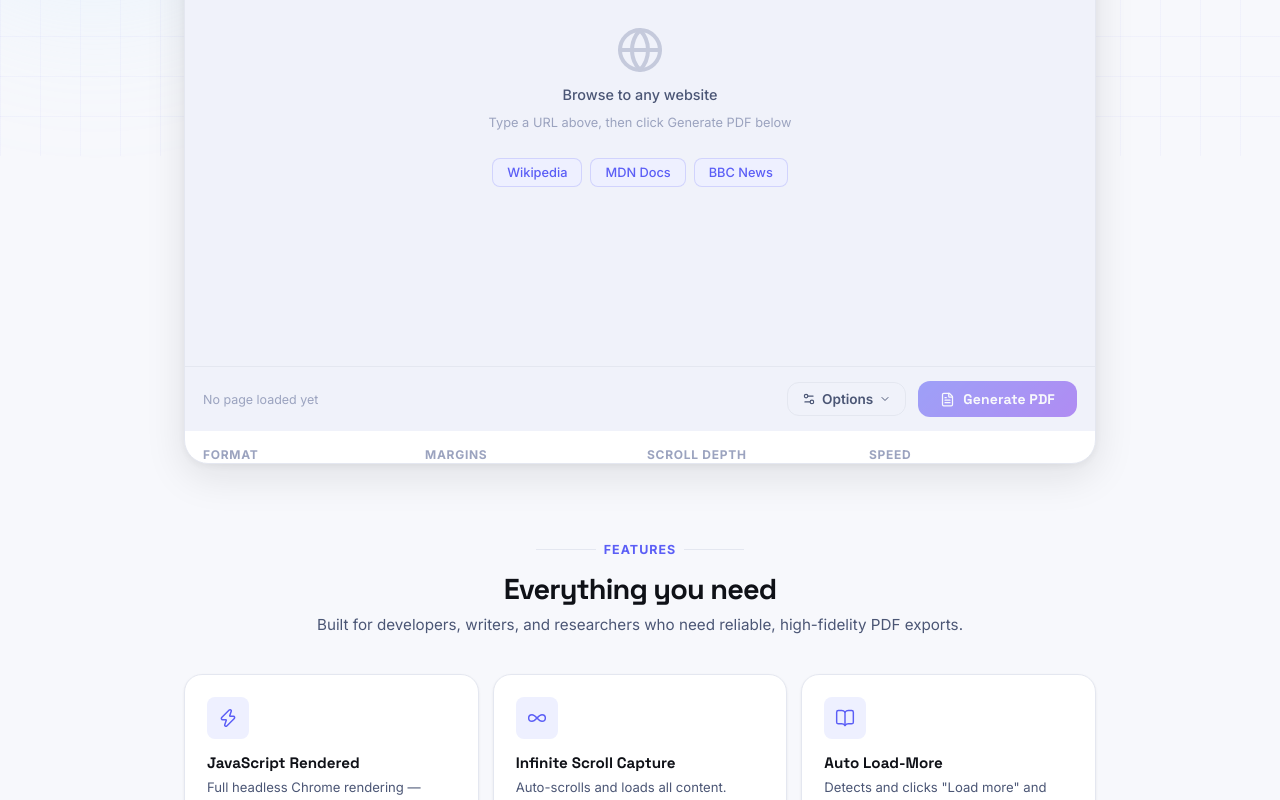
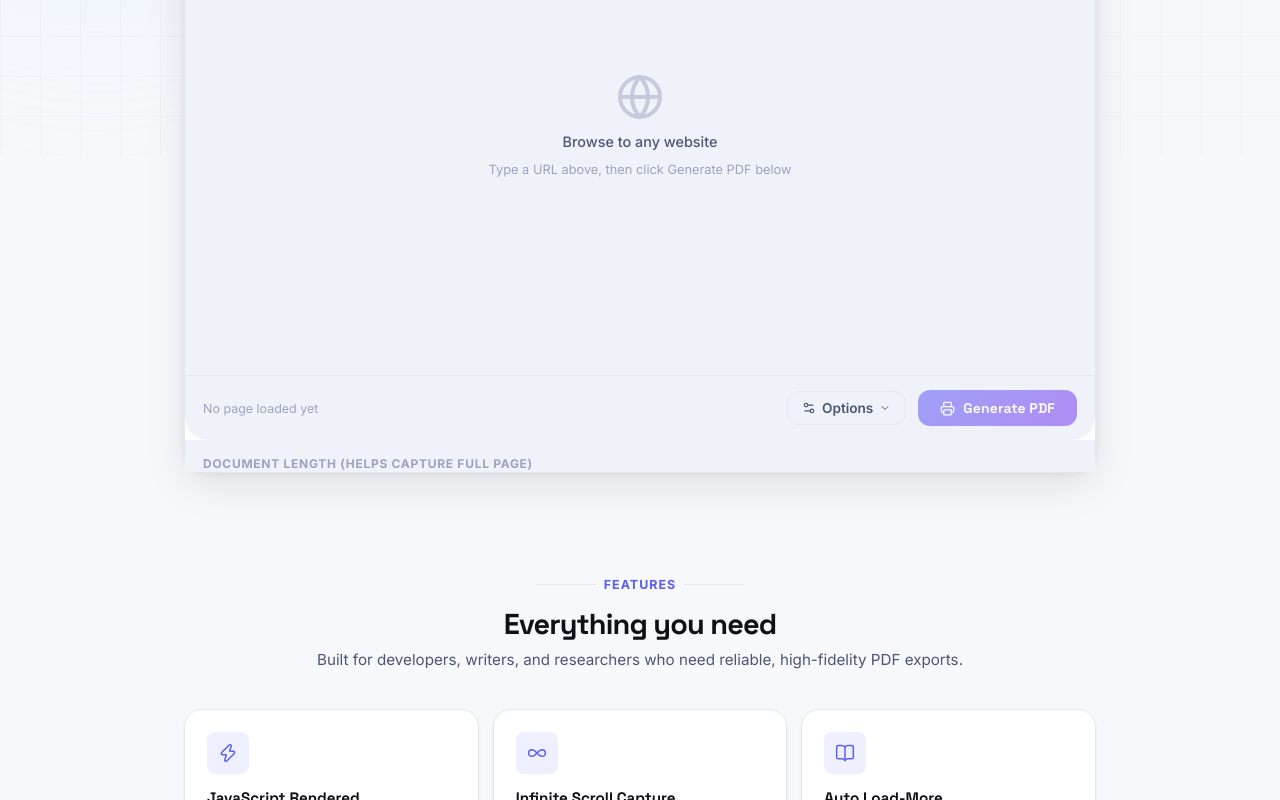
Before and after one commit to Satbir-Singh-42/PDF, a Next.js app: page / in a window 1280 px wide. Shown: the part 644-1444 px from the top of the page. Built offline with nearby package versions, Linux system fonts and the light colour scheme.

Commit message:
feat: switch to native window.print() generation to bypass Cloudflare and fix layout

```diff
--- a/app/globals.css
+++ b/app/globals.css
@@ -344,12 +344,12 @@ input, select { font-family: inherit; }
   border: 1px solid var(--border);
   border-radius: var(--radius-xl);
   box-shadow: var(--shadow-lg);
-  overflow: hidden;
   animation: fadeInUp 0.5s ease 0.24s both;
 }
 .browser-chrome {
   background: var(--surface-2);
   border-bottom: 1px solid var(--border);
+  border-radius: calc(var(--radius-xl) - 1px) calc(var(--radius-xl) - 1px) 0 0;
   padding: 10px 14px;
   display: flex; align-items: center; gap: 10px;
 }
@@ -621,3 +621,45 @@ input, select { font-family: inherit; }
 .cs-option:hover { background: var(--surface-2); color: var(--text-1); }
 .cs-option.active { color: var(--accent); font-weight: 600; background: var(--accent-soft); }
 .cs-check { color: var(--accent); flex-shrink: 0; }
+
+/* ─── Print Styles ─────────────────────────────────────────────── */
+@media print {
+  /* Hide all UI except the iframe */
+  nav, .hero, .browser-chrome, .options-panel, .bottom-action-bar, footer, .feature-cards, .bg-grid, .bg-blob, .browser-overlay {
+    display: none !important;
+  }
+
+  body, .app-wrapper, .container, main {
+    padding: 0 !important;
+    margin: 0 !important;
+    max-width: 100% !important;
+    background: transparent !important;
+  }
+
+  .browser-card {
+    position: absolute;
+    left: 0;
+    top: 0;
+    width: 100% !important;
+    border: none !important;
+    box-shadow: none !important;
+    border-radius: 0 !important;
+    margin: 0 !important;
+    padding: 0 !important;
+    overflow: visible !important;
+  }
+
+  /* Expand viewport to user-selected height to capture full cross-origin page */
+  .browser-viewport {
+    height: var(--print-height, 15000px) !important;
+    overflow: visible !important;
+  }
+
+  .browser-iframe {
+    width: 100% !important;
+    height: var(--print-height, 15000px) !important;
+    position: absolute;
+    top: 0;
+    left: 0;
+  }
+}
--- a/app/page.tsx
+++ b/app/page.tsx
@@ -1,33 +1,24 @@
 "use client";
-import { useState, useRef, useCallback } from "react";
+import { useState, useRef, useCallback, useEffect } from "react";
 import {
   Globe, ArrowLeft, ArrowRight, RotateCw, X,
   Lock, AlertTriangle, ArrowUpRight, Search,
   FileText, Download, CheckCircle, FileWarning,
-  Loader2, XCircle, Settings2, ChevronDown
+  Settings2, ChevronDown, Printer
 } from "lucide-react";
 import { CustomSelect } from "@/components/CustomSelect";
-import ProgressBar from "@/components/ProgressBar";
 import FeatureCards from "@/components/FeatureCards";
-import type { PdfOptions, AppState, ProgressEvent } from "@/lib/types";
 
 /* ── constants ──────────────────────────────────────────────── */
 const BLOCKED = ["localhost", "127.0.0.1", "0.0.0.0", "[::1]"];
 
-const FORMAT_OPTS  = [{ value:"A4", label:"A4" }, { value:"Letter", label:"Letter" }, { value:"fullpage", label:"Full Page" }];
-const MARGIN_OPTS  = [{ value:"none", label:"No margins" }, { value:"small", label:"Small" }, { value:"normal", label:"Normal" }];
-const SCROLL_OPTS  = [{ value:10, label:"10 scrolls" }, { value:25, label:"25 scrolls" }, { value:50, label:"50 scrolls" }, { value:100, label:"100 scrolls" }, { value:0, label:"Unlimited ∞" }];
-const SPEED_OPTS   = [{ value:"fast", label:"Fast" }, { value:"normal", label:"Normal" }, { value:"slow", label:"Slow" }];
-
-const FAKE_STEPS: ProgressEvent[] = [
-  { stage:"fetching",   message:"Launching browser…",          percent:8  },
-  { stage:"fetching",   message:"Opening page…",               percent:16 },
-  { stage:"scrolling",  message:"Page loaded — scrolling…",    percent:26, scrollCount:1,  maxScrolls:25 },
-  { stage:"scrolling",  message:"Capturing content…",          percent:40, scrollCount:8,  maxScrolls:25 },
-  { stage:"scrolling",  message:"Loading more content…",       percent:54, scrollCount:15, maxScrolls:25 },
-  { stage:"scrolling",  message:"Almost at the bottom…",       percent:66, scrollCount:22, maxScrolls:25 },
-  { stage:"generating", message:"Rendering full page…",        percent:79 },
-  { stage:"generating", message:"Generating PDF file…",        percent:92 },
+// 1 page is roughly 1100px in print
+const LENGTH_OPTS = [
+  { value: 1200, label: "Screen size (1 page)" },
+  { value: 5500, label: "Short (~5 pages)" },
+  { value: 16500, label: "Medium (~15 pages)" },
+  { value: 33000, label: "Long (~30 pages)" },
+  { value: 55000, label: "Extra Long (~50 pages)" },
 ];
 
 function isSelf(url: string) {
@@ -54,18 +45,14 @@ export default function HomePage() {
   const [histIdx, setHistIdx]       = useState(-1);
   const ifrRef = useRef<HTMLIFrameElement>(null);
 
-  /* options state */
-  const [opts, setOpts] = useState<PdfOptions>({
-    format:"A4", margins:"normal", maxScrolls:25, scrollDelay:"normal", includeBackground:true
-  });
+  /* print options */
+  const [printHeight, setPrintHeight] = useState<number>(16500);
   const [optsOpen, setOptsOpen] = useState(false);
-  const setOpt = <K extends keyof PdfOptions>(k: K, v: PdfOptions[K]) =>
-    setOpts(o => ({ ...o, [k]: v }));
 
-  /* pdf state */
-  const [appState, setAppState] = useState<AppState>({ status:"idle" });
-  const abortRef = useRef<AbortController | null>(null);
-  const timerRef = useRef<ReturnType<typeof setInterval> | null>(null);
+  /* Apply CSS variable to document so @media print can pick it up */
+  useEffect(() => {
+    document.documentElement.style.setProperty('--print-height', `${printHeight}px`);
+  }, [printHeight]);
 
   /* ── browser navigation ─────────────────────────────────── */
   const navigate = useCallback((raw: string) => {
@@ -92,61 +79,24 @@ export default function HomePage() {
     } catch { /* cross-origin */ }
   };
 
-  /* ── PDF generation ─────────────────────────────────────── */
-  function startFakeProgress() {
-    const steps = FAKE_STEPS.map(s => s.stage === "scrolling" ? { ...s, maxScrolls: opts.maxScrolls } : s);
-    let i = 0;
-    setAppState({ status:"loading", progress: steps[0] });
-    timerRef.current = setInterval(() => {
-      i++;
-      if (i < steps.length) setAppState({ status:"loading", progress: steps[i] });
-      else clearInterval(timerRef.current!);
-    }, 2200);
-  }
-  function stopFakeProgress() {
-    if (timerRef.current) { clearInterval(timerRef.current); timerRef.current = null; }
-  }
-
-  async function handleGenerate() {
+  /* ── Print generation ───────────────────────────────────── */
+  function handleGenerate() {
     const url = loadedUrl.trim();
     if (!url || isSelf(url)) return;
 
-    abortRef.current = new AbortController();
-    startFakeProgress();
+    // Close options panel before printing so it isn't rendered
+    setOptsOpen(false);
 
-    try {
-      const res = await fetch("/api/generate-pdf", {
-        method:"POST",
-        headers:{ "Content-Type":"application/json" },
-        body: JSON.stringify({ url, options: opts }),
-        signal: abortRef.current.signal,
-      });
-      stopFakeProgress();
-
-      if (!res.ok) {
-        const b = await res.json().catch(() => ({ error:"Server error." }));
-        throw new Error(b.error ?? `Error ${res.status}`);
+    // Slight delay to allow CSS variable and options panel close to apply
+    setTimeout(() => {
+      window.print();
+    }, 100);
   }
 
-      const filename    = res.headers.get("X-Filename") ?? "download.pdf";
-      const sizeKb      = Number(res.headers.get("X-Size-KB") ?? "0");
-      const blob        = await res.blob();
-      const downloadUrl = URL.createObjectURL(blob);
-
-      setAppState({ status:"success", downloadUrl, filename, sizeKb });
-      const a = document.createElement("a"); a.href = downloadUrl; a.download = filename; a.click();
-    } catch (err: unknown) {
-      stopFakeProgress();
-      if ((err as Error).name === "AbortError") return;
-      setAppState({ status:"error", message: err instanceof Error ? err.message : "Unexpected error." });
-    }
-  }
-
-  const isLoading  = appState.status === "loading";
   const isSecure   = loadedUrl.startsWith("https://");
   const canBack    = histIdx > 0;
   const canFwd     = histIdx < history.length - 1;
-  const canGenerate = !!loadedUrl && !isSelf(loadedUrl) && !isLoading;
+  const canGenerate = !!loadedUrl && !isSelf(loadedUrl);
 
   return (
     <>
@@ -176,13 +126,13 @@ export default function HomePage() {
             <section className="hero">
               <h1>Browse Any Page,<br /><span className="gradient-text">Download as PDF</span></h1>
               <p className="hero-sub">
-                Navigate to any website below — novels, docs, news, anything.
-                Hit Generate PDF and we'll auto-scroll and capture every bit of it.
+                Navigate to any website below. When you're ready, hit Generate PDF to trigger
+                your device's native print-to-PDF tool (works perfectly on mobile!).
               </p>
             </section>
 
             {/* ── Browser Card ────────────────────────────────── */}
-            <div className="browser-card" style={{ marginBottom: 14 }}>
+            <div className="browser-card" style={{ marginBottom: 40 }}>
 
               {/* Chrome bar */}
               <div className="browser-chrome">
@@ -211,7 +161,7 @@ export default function HomePage() {
                       className="browser-url-input"
                       value={addrInput}
                       onChange={e => setAddrInput(e.target.value)}
-                      placeholder="Type a URL or search — e.g. fenrirealm.com/series/…"
+                      placeholder="Type a URL or search — e.g. fenrirealm.com"
                       autoComplete="off" spellCheck={false}
                       aria-label="Browser address bar"
                     />
@@ -235,7 +185,7 @@ export default function HomePage() {
               </div>
 
               {/* Viewport */}
-              <div className="browser-viewport" style={{ height: 520 }}>
+              <div className="browser-viewport">
                 {ifrLoading && <div className="browser-loading-bar"/>}
 
                 {!loadedUrl && !ifrError && (
@@ -243,20 +193,6 @@ export default function HomePage() {
                     <Globe size={48}/>
                     <p className="browser-overlay-text">Browse to any website</p>
                     <p className="browser-overlay-sub">Type a URL above, then click Generate PDF below</p>
-                    <div style={{ display:"flex", gap:8, marginTop:16, flexWrap:"wrap", justifyContent:"center" }}>
-                      {[
-                        { label:"Wikipedia", url:"https://en.wikipedia.org/wiki/Main_Page" },
-                        { label:"MDN Docs",  url:"https://developer.mozilla.org" },
-                        { label:"BBC News",  url:"https://www.bbc.com/news" },
-                      ].map(q => (
-                        <button key={q.label} type="button" onClick={() => navigate(q.url)}
-                          style={{ padding:"6px 14px", borderRadius:8, fontSize:"0.8rem", fontWeight:500,
-                            background:"var(--accent-soft)", color:"var(--accent)",
-                            border:"1px solid rgba(91,94,246,0.2)", cursor:"pointer" }}>
-                          {q.label}
-                        </button>
-                      ))}
-                    </div>
                   </div>
                 )}
 
@@ -264,7 +200,7 @@ export default function HomePage() {
                   <div className="browser-overlay">
                     <AlertTriangle size={40} color="var(--danger)" style={{ opacity:0.8 }}/>
                     <p className="browser-overlay-text">Can't display this page</p>
-                    <p className="browser-overlay-sub">This site blocks embedding. You can still generate a PDF — click the button below.</p>
+                    <p className="browser-overlay-sub">This site blocks embedding.</p>
                   </div>
                 )}
 
@@ -282,9 +218,11 @@ export default function HomePage() {
               </div>
 
               {/* ── Bottom action bar (inside browser card) ── */}
-              <div style={{
+              <div className="bottom-action-bar" style={{
                 borderTop:"1px solid var(--border)", background:"var(--surface-2)",
-                padding:"14px 18px", display:"flex", alignItems:"center", gap:12, flexWrap:"wrap"
+                padding:"14px 18px", display:"flex", alignItems:"center", gap:12, flexWrap:"wrap",
+                borderBottomLeftRadius: optsOpen ? 0 : "calc(var(--radius-xl) - 1px)",
+                borderBottomRightRadius: optsOpen ? 0 : "calc(var(--radius-xl) - 1px)"
               }}>
                 {/* URL pill */}
                 {loadedUrl ? (
@@ -312,14 +250,7 @@ export default function HomePage() {
                   <ChevronDown size={12} style={{ transform: optsOpen ? "rotate(180deg)" : "none", transition:"0.2s" }}/>
                 </button>
 
-                {/* Generate PDF */}
-                {isLoading ? (
-                  <button type="button" className="cancel-btn"
-                    onClick={() => { abortRef.current?.abort(); stopFakeProgress(); setAppState({ status:"idle" }); }}
-                    style={{ padding:"9px 18px", fontSize:"0.875rem" }}>
-                    <XCircle size={15}/> Cancel
-                  </button>
-                ) : (
+                {/* Generate PDF (Native Print) */}
                 <button
                   id="generate-btn"
                   type="button"
@@ -328,67 +259,34 @@ export default function HomePage() {
                   onClick={handleGenerate}
                   style={{ width:"auto", padding:"9px 22px", fontSize:"0.875rem" }}
                 >
-                    {isLoading
-                      ? <><span className="btn-spinner"/> Generating…</>
-                      : <><FileText size={15}/> Generate PDF</>
-                    }
+                  <Printer size={15}/> Generate PDF
                 </button>
-                )}
               </div>
 
               {/* Inline options panel */}
-              <div className={`options-panel ${optsOpen ? "open" : ""}`} style={{ borderTop: optsOpen ? "1px solid var(--border)" : "none" }}>
+              <div className={`options-panel ${optsOpen ? "open" : ""}`} style={{
+                borderTop: optsOpen ? "1px solid var(--border)" : "none",
+                borderBottomLeftRadius: optsOpen ? "calc(var(--radius-xl) - 1px)" : 0,
+                borderBottomRightRadius: optsOpen ? "calc(var(--radius-xl) - 1px)" : 0,
+                background: "var(--surface-2)"
+              }}>
                 <div className="options-inner" style={{ padding:"16px 18px" }}>
-                  <div className="options-grid">
-                    <CustomSelect id="opt-format"  label="Format"      options={FORMAT_OPTS}  value={opts.format}      onChange={v => setOpt("format", v as PdfOptions["format"])} />
-                    <CustomSelect id="opt-margins" label="Margins"     options={MARGIN_OPTS}  value={opts.margins}     onChange={v => setOpt("margins", v as PdfOptions["margins"])} />
-                    <CustomSelect id="opt-scrolls" label="Scroll Depth" options={SCROLL_OPTS} value={opts.maxScrolls}  onChange={v => setOpt("maxScrolls", Number(v))} />
-                    <CustomSelect id="opt-speed"   label="Speed"       options={SPEED_OPTS}   value={opts.scrollDelay} onChange={v => setOpt("scrollDelay", v as PdfOptions["scrollDelay"])} />
-                    <div>
-                      <div style={{ fontSize:"0.75rem", fontWeight:700, color:"var(--text-3)", textTransform:"uppercase", letterSpacing:"0.06em", marginBottom:7 }}>
-                        Backgrounds
-                      </div>
-                      <div className="toggle-row">
-                        <span>Include backgrounds</span>
-                        <label className="toggle-switch">
-                          <input type="checkbox" checked={opts.includeBackground} onChange={e => setOpt("includeBackground", e.target.checked)}/>
-                          <span className="toggle-track"/>
-                        </label>
+                  <div className="options-grid" style={{ gridTemplateColumns: "1fr" }}>
+                    <CustomSelect
+                      id="opt-length"
+                      label="Document Length (Helps capture full page)"
+                      options={LENGTH_OPTS}
+                      value={printHeight}
+                      onChange={v => setPrintHeight(Number(v))}
+                    />
+                    <p style={{ fontSize:"0.8rem", color:"var(--text-3)", marginTop: "-8px" }}>
+                      Since we use your device's native PDF generator, we have to artificially expand the page height to capture everything.
+                      Choose a length that roughly matches the article length.
+                    </p>
                   </div>
                 </div>
               </div>
             </div>
-              </div>
-            </div>
-
-            {/* ── Progress ─────────────────────────────────── */}
-            {appState.status === "loading" && <ProgressBar progress={appState.progress}/>}
-
-            {/* ── Success ──────────────────────────────────── */}
-            {appState.status === "success" && (
-              <div className="success-card">
-                <div className="success-icon-wrap"><CheckCircle size={24} color="white"/></div>
-                <h2 className="success-title">PDF Ready!</h2>
-                <p className="success-sub">{appState.filename}{appState.sizeKb > 0 ? ` · ${appState.sizeKb} KB` : ""}</p>
-                <a id="download-btn" href={appState.downloadUrl} download={appState.filename} className="download-btn">
-                  <Download size={16}/> Download Again
-                </a>
-                <button type="button" className="reset-link" onClick={() => setAppState({ status:"idle" })}>
-                  ← Convert another page
-                </button>
-              </div>
-            )}
-
-            {/* ── Error ────────────────────────────────────── */}
-            {appState.status === "error" && (
-              <div className="error-card">
-                <FileWarning size={18}/>
-                <div>
-                  <p className="error-text"><strong>Error: </strong>{appState.message}</p>
-                  <button type="button" className="error-dismiss" onClick={() => setAppState({ status:"idle" })}>Dismiss</button>
-                </div>
-              </div>
-            )}
 
             <FeatureCards/>
           </div>
```
Lines whose indentation alone changed are shown as unchanged.
